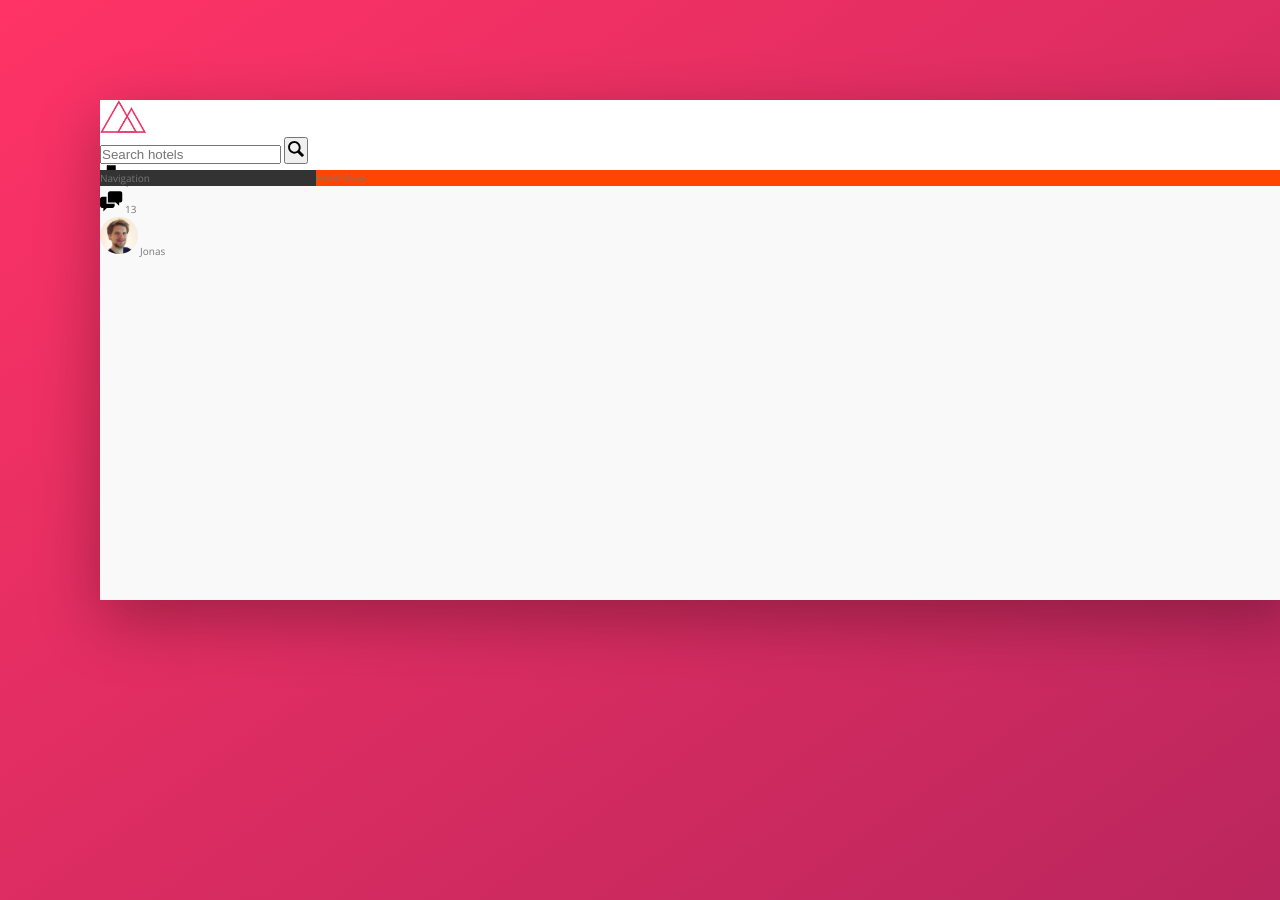
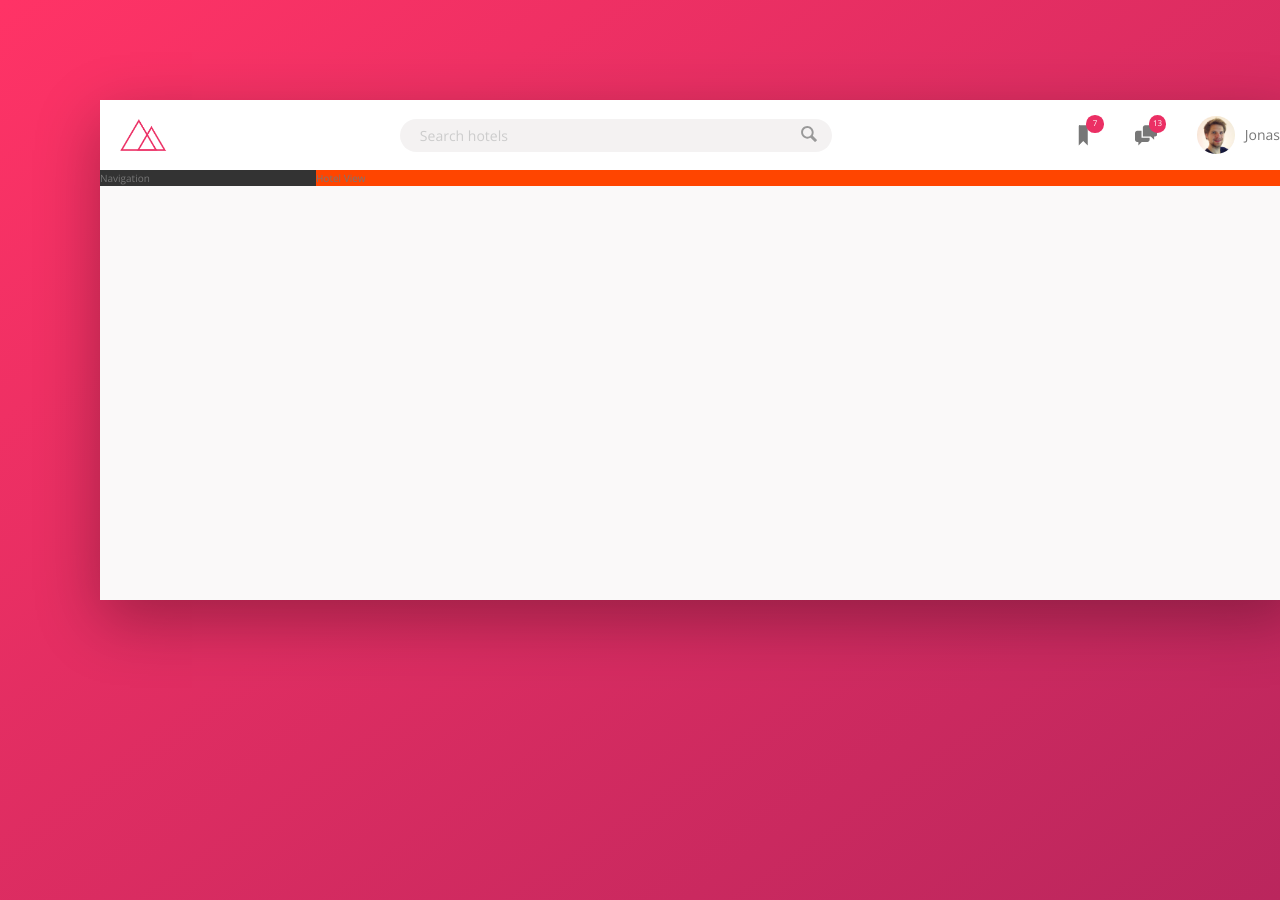
Before and after one commit to tearSorcerer/jonas-trillo, a website: page index.html in a window 1280 px wide. Drawn offline with nearby package versions, Linux system fonts and the light colour scheme.

Commit message:
Finish up building the header

```diff
--- a/sass/_components.scss
+++ b/sass/_components.scss
@@ -2,52 +2,116 @@
 /// LOGO
 .logo {
   height: 3.25rem;
+  margin-left: 2rem;
 }
 
 ////////////////////////////////////////////////////
 /// SEARCH
 .search {
+  flex: 0 0 40%; // grow, shrink, basis. Documentation: https://developer.mozilla.org/en-US/docs/Web/CSS/flex
+  display: flex;
+  justify-content: center;
+  align-items: center;
+
+  &__input:focus + &__button {
+    background-color: var(--color-grey-light-3);
+  }
+
   &__input {
+    font-family: inherit;
+    font-size: inherit;
+    color: inherit;
+    background-color: var(--color-grey-light-2);
+    border: none;
+    padding: 0.7rem 2rem;
+    border-radius: 100px;
+    width: 90%;
+    transition: all 0.2s;
+    margin-right: -3.25rem;
+
+    &:focus {
+      outline: none;
+      width: 100%;
+      background-color: var(--color-grey-light-3);
+    }
+
+    &::-webkit-input-placeholder {
+        font-weight:100;
+        color: var(--color-grey-light-4);
+    }
 
   }
 
   &__button {
+    border: none;
+    background-color: var(--color-grey-light-2);
 
+    &:focus {
+      outline: none;
+    }
+
+    &:active {
+      transform: translateY(2px);
+    }
   }
 
   &__icon {
     height: 2rem;
     width: 2rem;
+    fill: var(--color-grey-dark-3);
   }
 }
 
 ////////////////////////////////////////////////////
 /// USER NAVIGATION
 .user-nav {
+  display: flex;
+  align-self: stretch;
+  align-items: center;
+
+  & > * { // the direct children of the user-nav, i.e the 3 divs inside the nav container.
+    padding: 0 2rem;
+    height: 100%;
+    cursor: pointer;
+    display: flex;
+    align-items: center;
+  }
+
+  & > *:hover {
+    background-color: var(--color-grey-light-2);
+  }
+
   &__icon-box {
+    position: relative;
 
   }
 
   &__icon {
     height: 2.25rem;
     width: 2.25rem;
+    fill: var(--color-grey-dark-2);
   }
 
   &__notification {
+    position: absolute;
+    top: 1.5rem;
+    right: 1.1rem;
+    font-size: .8rem;
+    height: 1.75rem;
+    width: 1.75rem;
+    border-radius: 50%;
+    background-color: var(--color-primary);
+    color: white;
 
-    }
-
-    &__user {
-
+    display: flex;
+    justify-content: center;
+    align-items: center;
   }
 
   &__user-photo {
     height: 3.75rem;
     border-radius: 50%;
+    margin-right: 1rem;
+  }
 
 }
-
-    &__user-name {
-
-    }
-}
--- a/sass/_layout.scss
+++ b/sass/_layout.scss
@@ -10,6 +10,11 @@
   height: 7rem;
   background-color: white;
   border-bottom: var(--color-grey-light-2);
+  font-size: 1.4rem;
+
+  display: flex;
+  justify-content: space-between;
+  align-items: center;
 }
 
 .content {
```
Also changed, not shown: css/style.css. Lines whose indentation alone changed are shown as unchanged.
